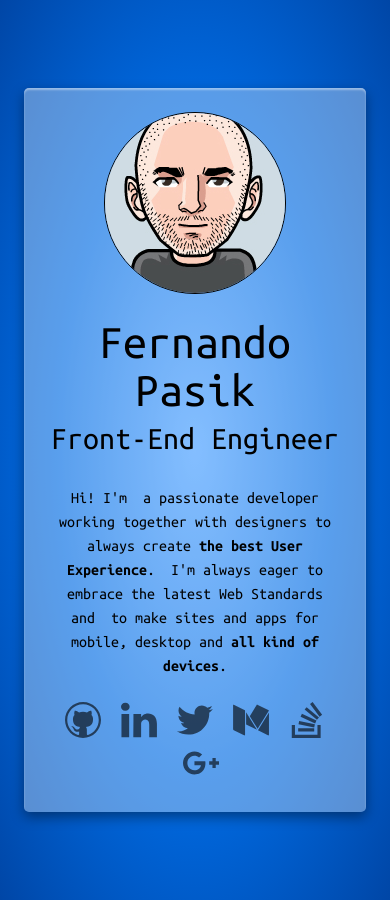
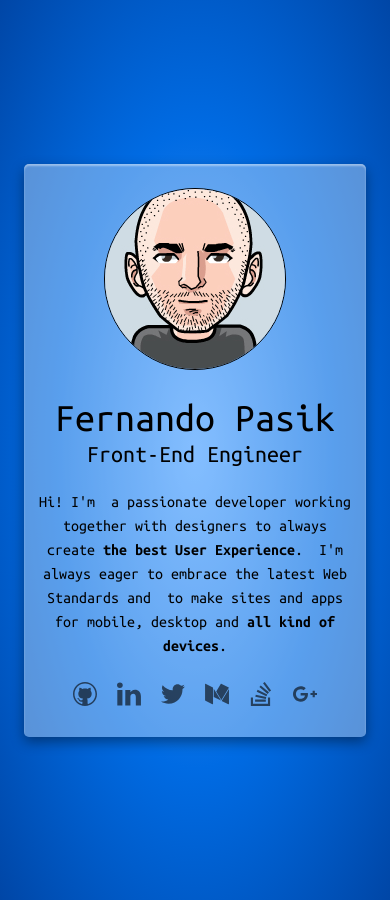
Before and after one commit to fernandopasik/fernandopasik.github.io, a Jekyll site: the page built from index.html, in a window 390 px wide. Built offline with Jekyll 4.4.1, drawn with Linux system fonts in a browser that asks for light colours.

Commit message:
fix: Responsive break points for headings and nav items

```diff
--- a/_sass/card.scss
+++ b/_sass/card.scss
@@ -72,3 +72,16 @@
     }
   }
 }
+
+@media (max-width: 440px) {
+  .card {
+    padding: $base-line-grid ($base-line-grid / 2);
+
+    &-nav {
+      a {
+        width: $base-line-grid;
+        height: $base-line-grid;
+      }
+    }
+  }
+}
--- a/_sass/typography.scss
+++ b/_sass/typography.scss
@@ -31,3 +31,24 @@ h2 {
   font-size: 2em;
   font-weight: 400;
 }
+
+@media (max-width: 440px) {
+  h1 {
+    font-size: 2.5em;
+  }
+
+  h2 {
+    font-size: 1.5em;
+    line-height: $base-line-grid;
+  }
+}
+
+@media (max-width: 360px) {
+  h1 {
+    font-size: 2.2em;
+  }
+
+  h2 {
+    font-size: 1.3em;
+  }
+}
```
